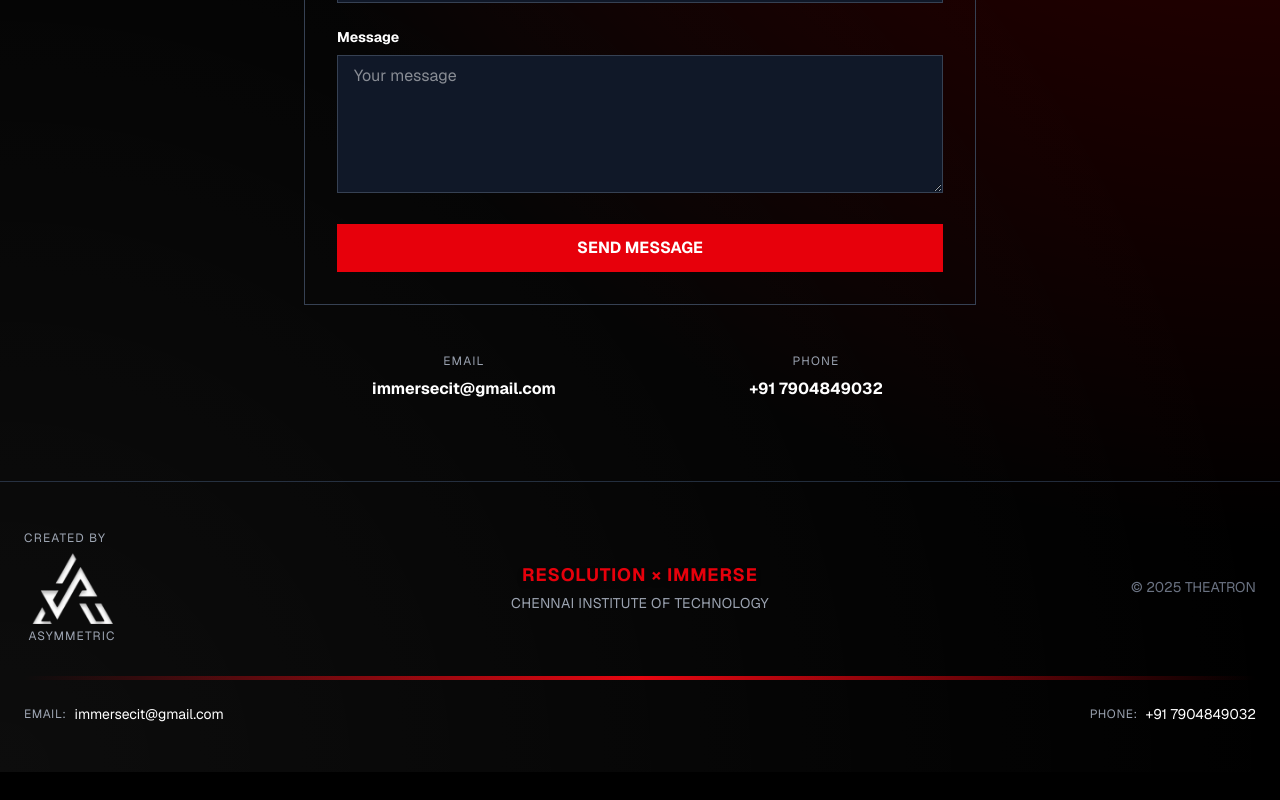
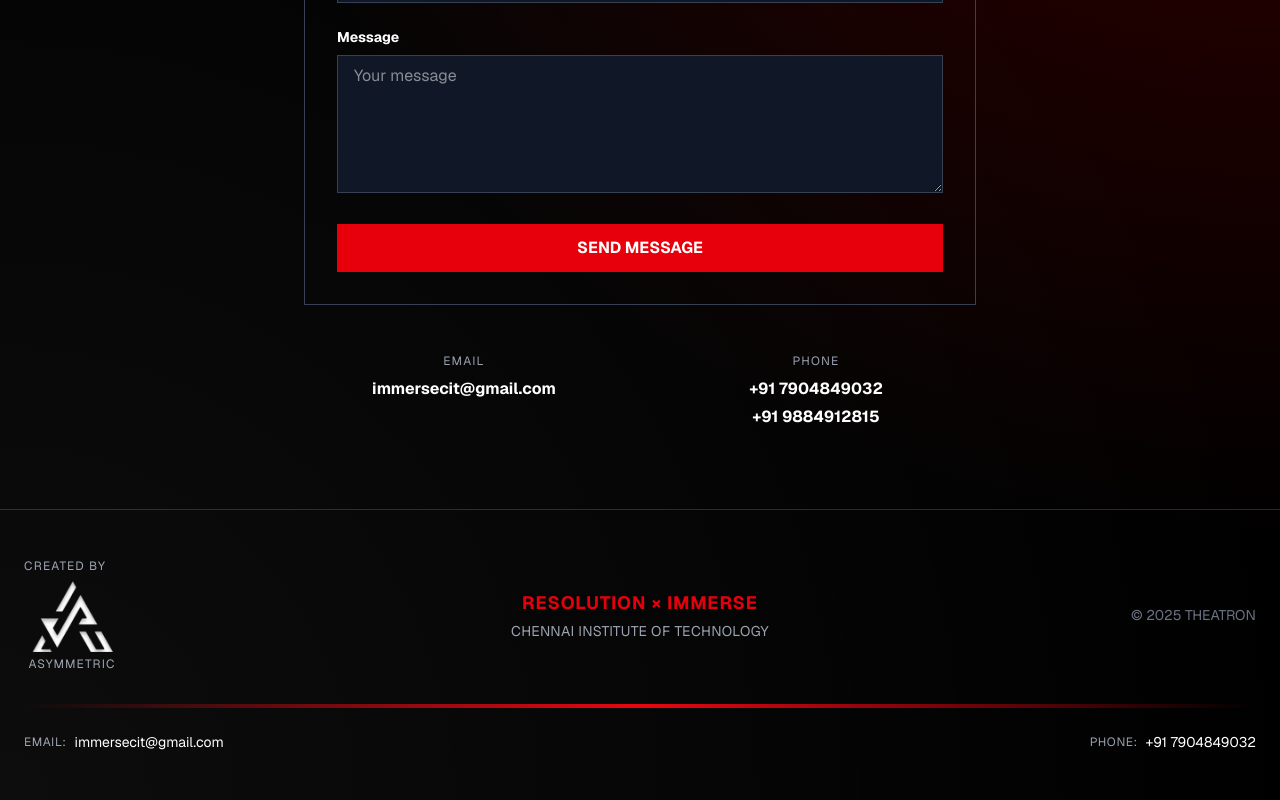
Before and after one commit to Club-Asymmetric/Theatron_Frontend, a Next.js app: page /contact in a window 1280 px wide. Shown: the part 576-1376 px from the top of the page. Before the commit the page ends 1348 px from the top, so only its background shows below. Built offline with nearby package versions, Linux system fonts and the light colour scheme.

Commit message:
contact added

```diff
--- a/src/app/contact/page.jsx
+++ b/src/app/contact/page.jsx
@@ -99,10 +99,16 @@ export default function Contact(){
             </div>
            <div>
   <p className="text-gray-400 text-xs mb-2 uppercase tracking-widest">Phone</p>
+  <div className="flex flex-col space-y-1">
     <a href="tel:+917904849032" className="font-bold hover:text-red-600 transition">
       +91 7904849032
     </a>
+    <a href="tel:+919884912815" className="font-bold hover:text-red-600 transition">
+      +91 9884912815
+    </a>
   </div>
+</div>
+
           </div>
         </div>
       </section>
```
Lines whose indentation alone changed are shown as unchanged.
